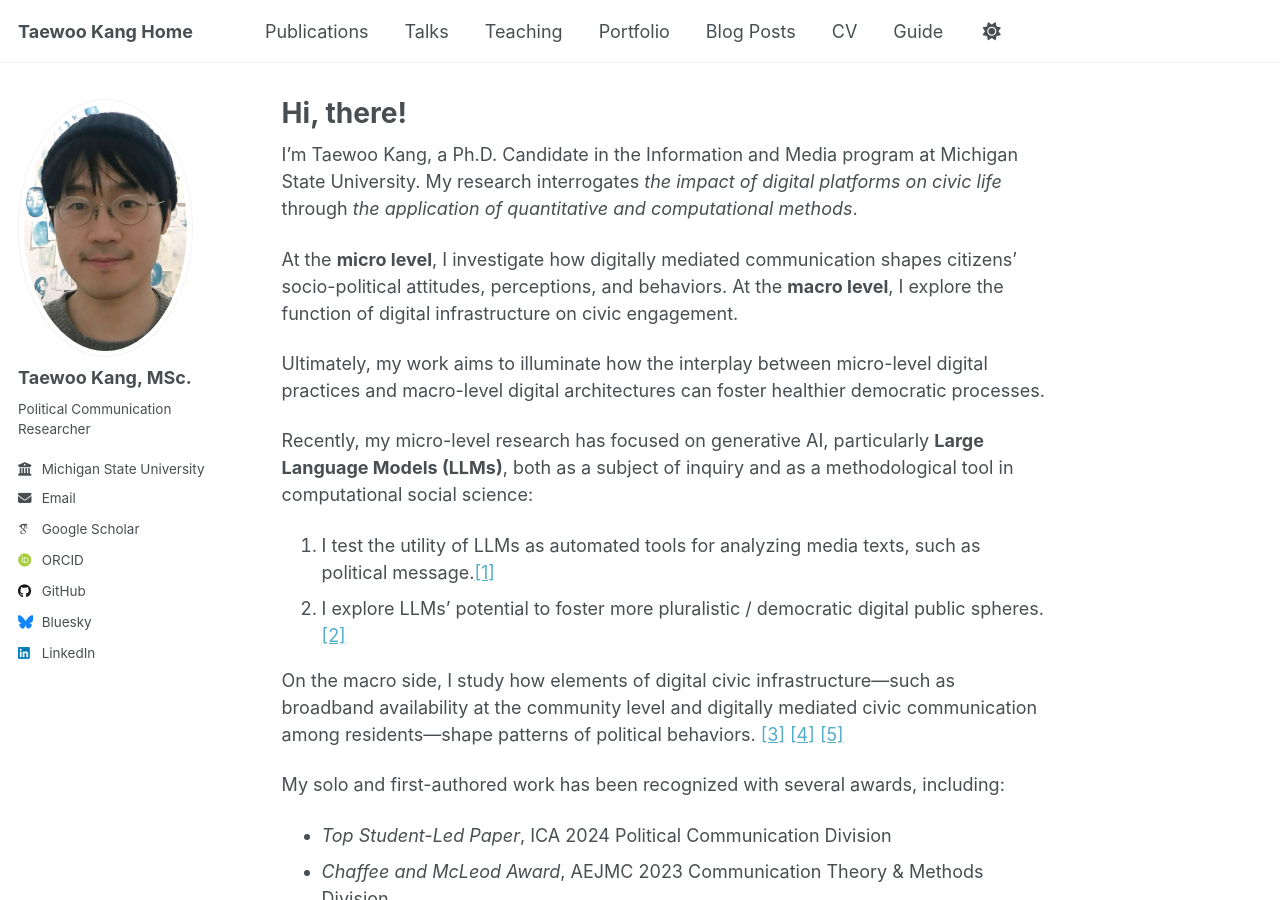
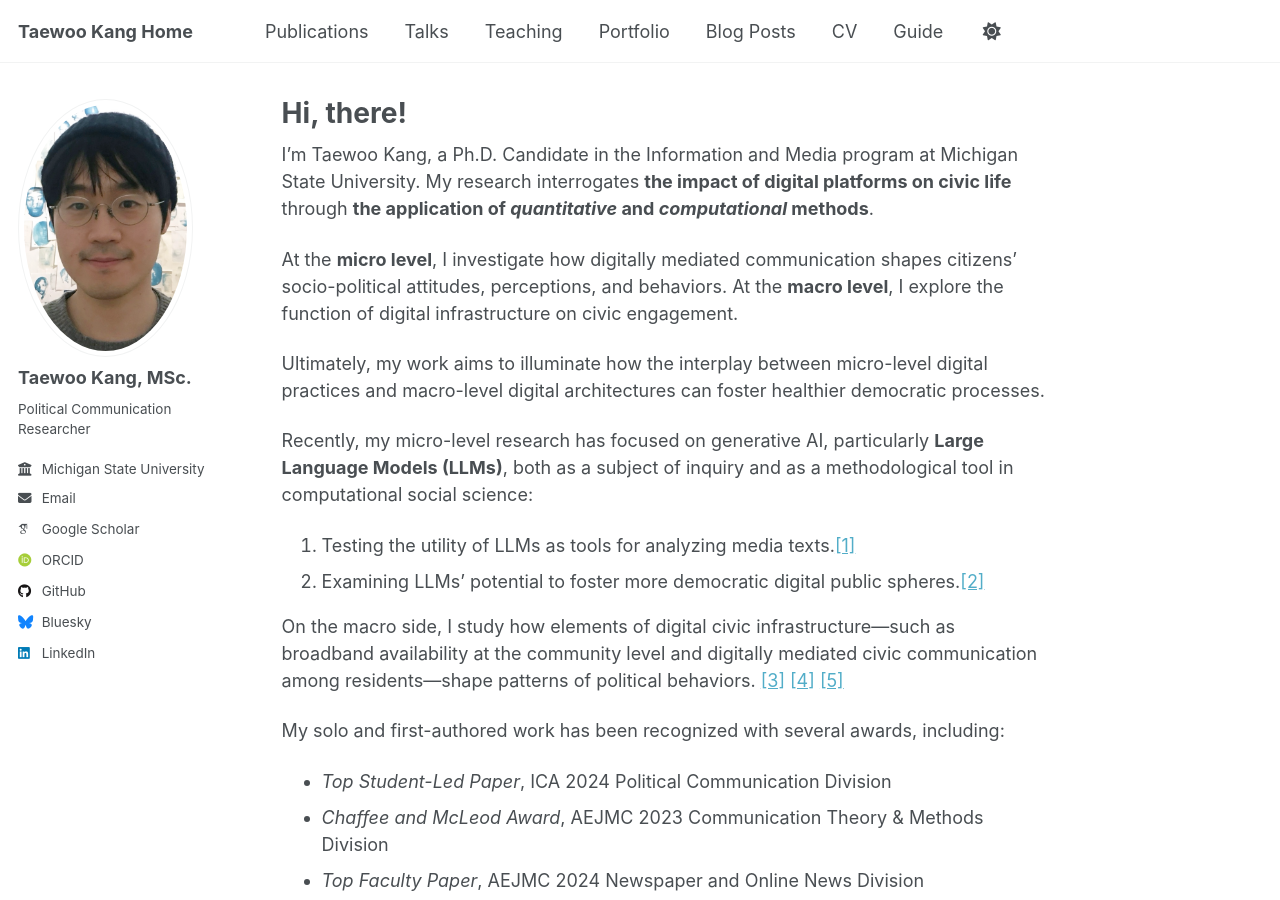
Before and after one commit to kteen2k/taewookang, a Jekyll site: the page built from _pages/about.md, in a window 1280 px wide and 900 px high. Built offline with Jekyll 4.4.1, drawn with Linux system fonts in a browser that asks for light colours; some web fonts are replaced.

Commit message:
about.md

```diff
--- a/_pages/about.md
+++ b/_pages/about.md
@@ -8,7 +8,7 @@ redirect_from:
 ---
 
 I'm Taewoo Kang, a Ph.D. Candidate in the Information and Media program at Michigan State University.
-My research interrogates *the impact of digital platforms on civic life* through *the application of quantitative and computational methods*.
+My research interrogates **the impact of digital platforms on civic life** through **the application of *quantitative* and *computational* methods**.
 
 At the **micro level**, I investigate how digitally mediated communication shapes citizens’ socio-political attitudes, perceptions, and behaviors.
 At the **macro level**, I explore the function of digital infrastructure on civic engagement.
@@ -17,8 +17,8 @@ Ultimately, my work aims to illuminate how the interplay between micro-level dig
 
 Recently, my micro-level research has focused on generative AI, particularly **Large Language Models (LLMs)**, both as a subject of inquiry and as a methodological tool in computational social science:
 
-1. I test the utility of LLMs as automated tools for analyzing media texts, such as political message.<a href="https://doi.org/10.48550/arXiv.2502.00903" target="_blank" rel="noopener noreferrer">[1]</a>
-2. I explore LLMs' potential to foster more pluralistic / democratic digital public spheres.<a href="https://cristianvaccari.com/2024/10/03/program-of-the-10th-conference-of-the-international-journal-of-press-politics-university-of-edinburgh-17-18-october-2024/" target="_blank" rel="noopener noreferrer">[2]</a>
+1. Testing the utility of LLMs as tools for analyzing media texts.<a href="https://doi.org/10.48550/arXiv.2502.00903" target="_blank" rel="noopener noreferrer">[1]</a>
+2. Examining LLMs' potential to foster more democratic digital public spheres.<a href="https://cristianvaccari.com/2024/10/03/program-of-the-10th-conference-of-the-international-journal-of-press-politics-university-of-edinburgh-17-18-october-2024/" target="_blank" rel="noopener noreferrer">[2]</a>
 
 On the macro side, I study how elements of digital civic infrastructure—such as broadband availability at the community level and digitally mediated civic communication among residents—shape patterns of political behaviors. <a href="https://doi.org/10.1177/00936502241311943" target="_blank" rel="noopener noreferrer">[3]</a> <a href="https://doi.org/10.1177/00936502241311943" target="_blank" rel="noopener noreferrer">[4]</a> <a href="https://doi.org/10.1177/20563051251315255" target="_blank" rel="noopener noreferrer">[5]</a>
 
```
